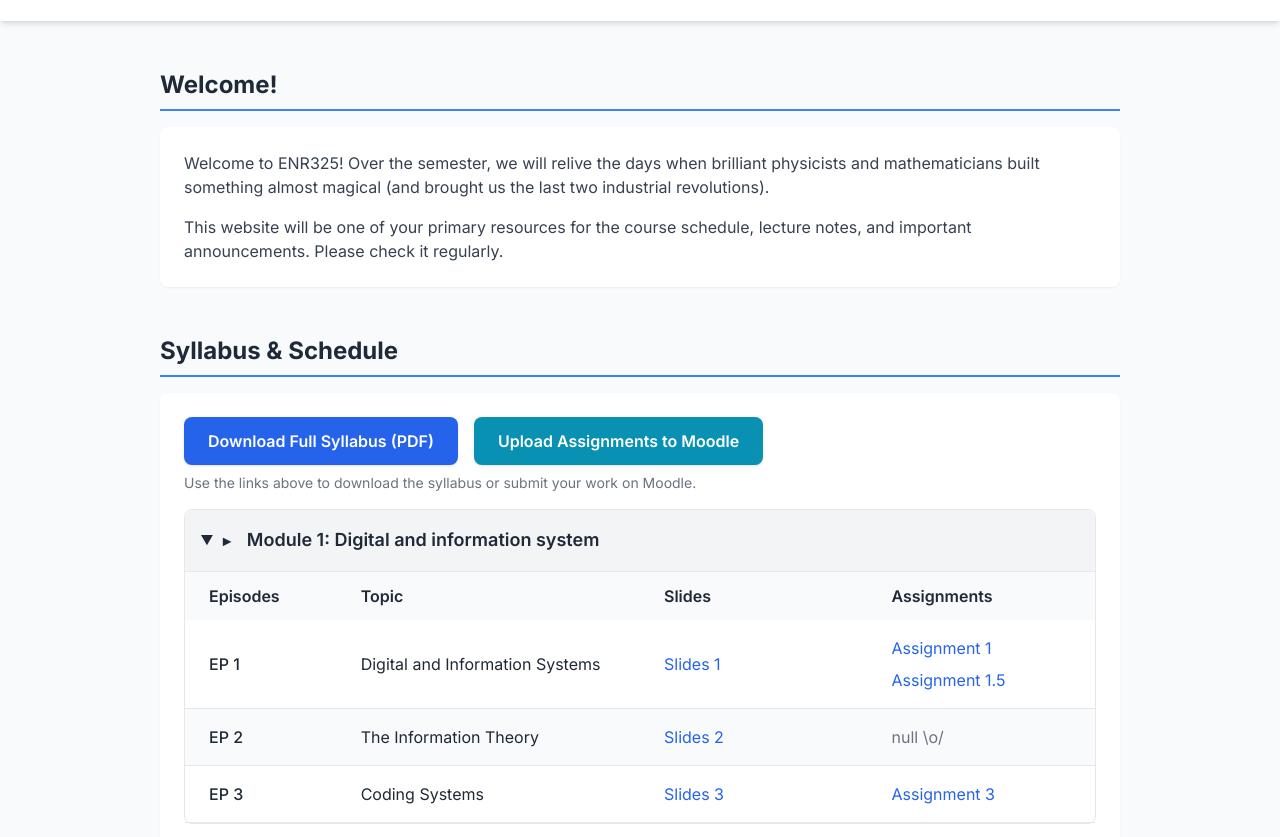
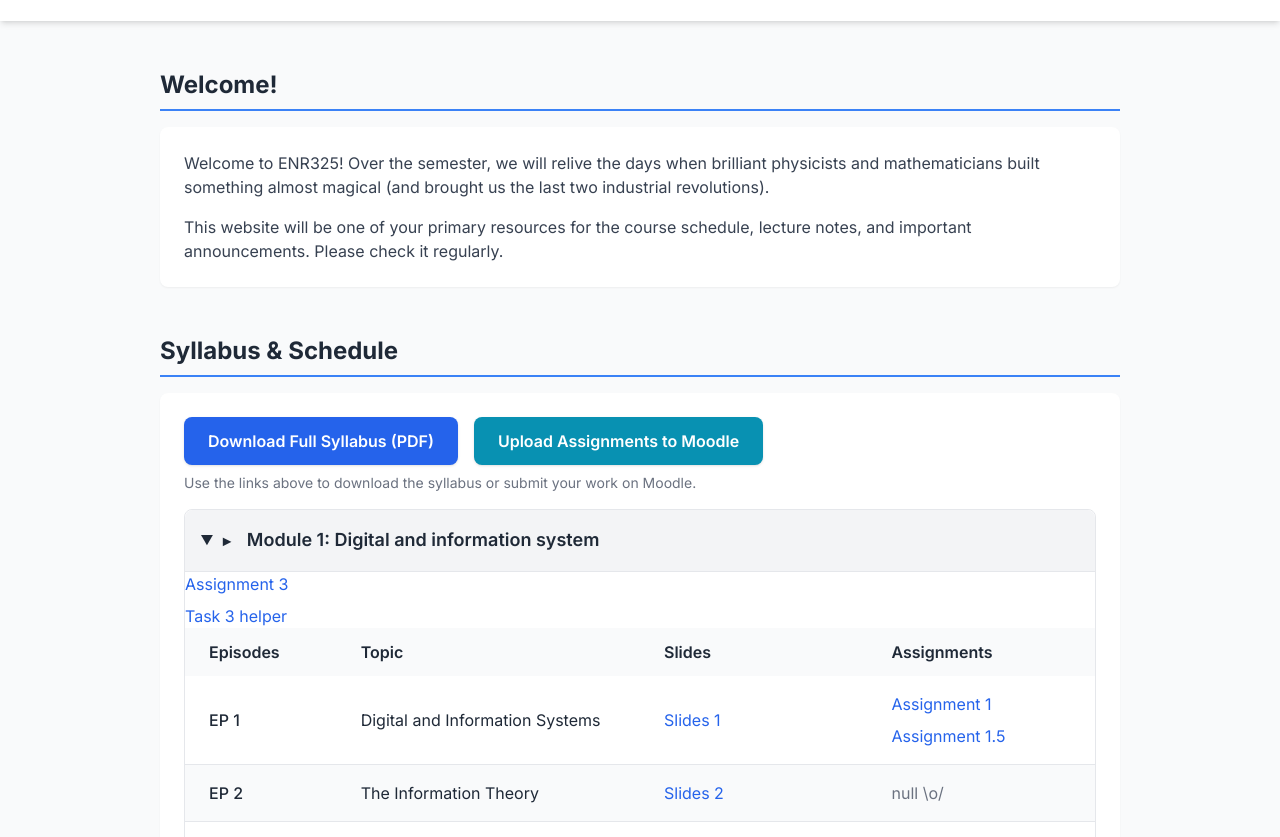
Before and after one commit to xlicoe/ENR325, a plain HTML site: page index.html in a window 1280 px wide. Shown: the part 95-932 px from the top of the page. Drawn offline with nearby package versions, Linux system fonts and the light colour scheme.

Commit message:
Update index.html

```diff
--- a/index.html
+++ b/index.html
@@ -115,7 +115,10 @@
                                     <td class="px-6 py-4 font-medium">EP 3</td>
                                     <td class="px-6 py-4">Coding Systems</td>
                                      <td class="px-6 py-4"><a href="lesson-slides/ENR325EP3v2.pdf" class="text-blue-600 hover:underline" target="_blank">Slides 3</a></td>
-                                     <td class="px-6 py-4"><a href="Assignments/assignment3.pdf" class="text-blue-600 hover:underline" target="_blank">Assignment 3</a>
+                                     <div class="flex flex-col space-y-2">
+                                            <a href="Assignments/assignment3.pdf" class="text-blue-600 hover:underline" target="_blank">Assignment 3</a>
+                                            <a href="Assignments/assignment%233Task3helper.pdf" class="text-blue-600 hover:underline" target="_blank">Task 3 helper</a>
+                                     </div>
                                 </tr>
                             </tbody>
                         </table>
```
